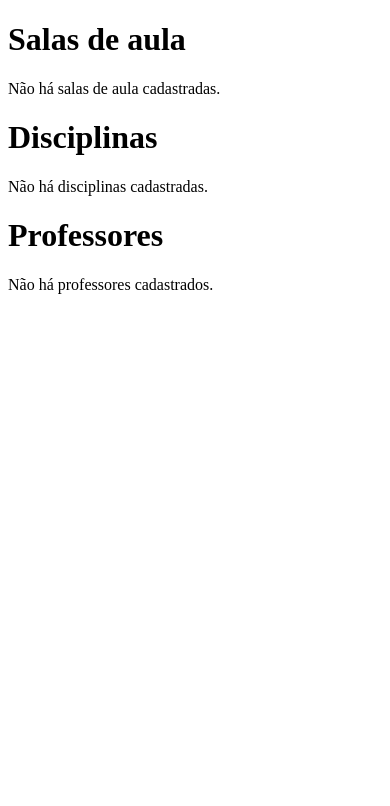
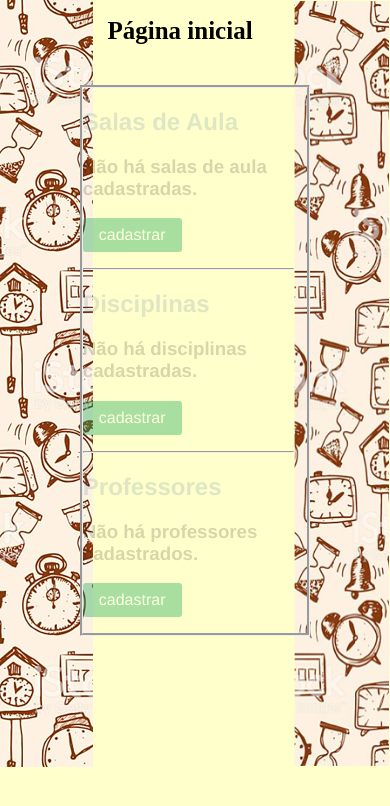
Before and after one commit to cannudo/g-horarios, a Django app: page /otime/ in a window 390 px wide. Shown: the top 806 px of the page. Run offline with Django 3.2, Linux system fonts and the light colour scheme; data that the repository does not hold is empty.

Commit message:
modal sem os campos dos dados

```diff
--- /dev/null
+++ b/src/projeto/otime/static/otime/css/estilo.css
@@ -0,0 +1,90 @@
+<style>
+
+ @charset "utf-8";
+/* CSS Document */
+
+a{
+	text-decoration: none;
+}
+a:hover{
+	color:#C60;
+}
+
+h1{
+	font-size:25px;
+	text-align:center;
+}
+
+h2{
+	opacity:40%;
+	color:#369;
+}
+
+
+h3{
+	opacity:40%;
+	color:#000;
+}
+
+.Container{
+	position: relative;
+	margin: 0 auto;
+	width: 60%;
+	height: 60%;
+	margin-top: 40px;
+	text-align: left;
+	border:groove;
+	border-color-2px:#CCC;
+
+
+}
+
+.link{
+	text-align:center;
+	font-size:18px;
+	font-family:Gotham, "Helvetica Neue", Helvetica, Arial, sans-serif
+}
+.seÃ§aosala{
+	opacity:40%;
+	color:#369;
+	font-family:Gotham, "Helvetica Neue", Helvetica, Arial, sans-serif
+}
+
+.seÃ§aoprofessor{
+	opacity:40%;
+	color:#369;
+	font-family:Gotham, "Helvetica Neue", Helvetica, Arial, sans-serif
+
+}
+.seÃ§aodisciplina{
+	opacity:40%;
+	color:#369;
+	font-family:Gotham, "Helvetica Neue", Helvetica, Arial, sans-serif
+
+}
+
+.imagemesquerda{
+
+
+	float: left;
+	width: 80px;
+	height: 609px;
+	margin-top: -18px;
+	margin-left: -22px;
+}
+
+.imagemdireita{
+	float: right;
+	width: 50px;
+	height: 609px;
+	margin-top: -16px;
+	margin-right: 38px;
+}
+body{
+	background-color:#FFC;
+
+
+
+}
+
+ </style>
--- /dev/null
+++ b/src/projeto/otime/static/otime/css/modal.css
@@ -0,0 +1,128 @@
+/* [Object] Modal
+ * =============================== */
+.modal {
+  opacity: 0;
+  visibility: hidden;
+  position: fixed;
+  top: 0;
+  right: 0;
+  bottom: 0;
+  left: 0;
+  text-align: left;
+  background: rgba(0,0,0, .9);
+  transition: opacity .25s ease;
+}
+
+.modal__bg {
+  position: absolute;
+  top: 0;
+  right: 0;
+  bottom: 0;
+  left: 0;
+  cursor: pointer;
+}
+
+.modal-state {
+  display: none;
+}
+
+.modal-state:checked + .modal {
+  opacity: 1;
+  visibility: visible;
+}
+
+.modal-state:checked + .modal .modal__inner {
+  top: 0;
+}
+
+.modal__inner {
+  transition: top .25s ease;
+  position: absolute;
+  top: -20%;
+  right: 0;
+  bottom: 0;
+  left: 0;
+  width: 50%;
+  margin: auto;
+  overflow: auto;
+  background: #ffc;
+  border-radius: 5px;
+  padding: 1em 2em;
+  height: 50%;
+}
+
+.modal__close {
+  position: absolute;
+  right: 1em;
+  top: 1em;
+  width: 1.1em;
+  height: 1.1em;
+  cursor: pointer;
+}
+
+.modal__close:after,
+.modal__close:before {
+  content: '';
+  position: absolute;
+  width: 2px;
+  height: 1.5em;
+  background: #ccc;
+  display: block;
+  transform: rotate(45deg);
+  left: 50%;
+  margin: -3px 0 0 -1px;
+  top: 0;
+}
+
+.modal__close:hover:after,
+.modal__close:hover:before {
+  background: #aaa;
+}
+
+.modal__close:before {
+  transform: rotate(-45deg);
+}
+
+@media screen and (max-width: 768px) {
+
+  .modal__inner {
+    width: 90%;
+    height: 50%;
+    box-sizing: border-box;
+  }
+}
+
+
+/* Other
+ * =============================== */
+.btn {
+  cursor: pointer;
+  background: #27ae60;
+  display: inline-block;
+  padding: .5em 1em;
+  color: #fff;
+  border-radius: 3px;
+}
+
+.btn:hover,
+.btn:focus {
+  background: #2ecc71;
+}
+
+.btn:active {
+  background: #27ae60;
+  box-shadow: 0 1px 2px rgba(0,0,0, .2) inset;
+}
+
+.btn--blue {
+  background: #2980b9;
+}
+
+.btn--blue:hover,
+.btn--blue:focus {
+  background: #3498db;
+}
+
+.btn--blue:active {
+  background: #2980b9;
+}
--- a/src/projeto/otime/templates/otime/index.html
+++ b/src/projeto/otime/templates/otime/index.html
@@ -1,56 +1,133 @@
 <!DOCTYPE html>
+{% load static %}
 <html lang="pt-br">
-  <head>
+<head>
     <meta charset="utf-8">
     <title>O'Time</title>
-  </head>
-  <body>
-    <h1>Salas de aula</h1>
+    <link rel="stylesheet" href="{% static "otime/css/estilo.css" %}">
+      <link rel="stylesheet" href="{% static "otime/css/modal.css" %}">
+</head>
+
+
+<meta name="viewport" content="width=device-width, initial-scale=1">
+
+<body>
+<aside class="imagemesquerda"> <img src='{% static "otime/img/1.png" %}'/>
+
+</aside>
+<aside class="imagemdireita"><img src='{% static "otime/img/2.png" %}' width="95" height="765" />
+</aside>
+
+  <h1>Página inicial</h1>
+
+<div class="Container">
+   <section class="seÃ§aosala">
+
+    <h2>Salas de Aula</h2>
+
     {% if lista_de_salas %}
       <ul>
         {% for sala_de_aula in lista_de_salas %}
           <li>
-            <h2>{{ sala_de_aula.nome }}</h2>
-            <p>Tipo: {{ sala_de_aula.tipo }}</p>
-            <p>Número: {{ sala_de_aula.numero }}</p>
+            <h3>{{ sala_de_aula.nome }}</h3>
+            <h3>Tipo:{{ sala_de_aula.tipo }}</h3>
+            <h3>NÃºmero: {{ sala_de_aula.numero }}</h3>
           </li>
         {% endfor %}
       </ul>
     {% else %}
-      <p>Não há salas de aula cadastradas.</p>
+      <h3>Não há salas de aula cadastradas.</h3>
     {% endif %}
-    <h1>Disciplinas</h1>
+    <!-- modal1 -->
+ <p>
+   <label class="btn" for="modal-1">cadastrar</label>
+ </p>
+ <input class="modal-state" id="modal-1" type="checkbox" />
+ <div class="modal">
+   <label class="modal__bg" for="modal-1"></label>
+   <div class="modal__inner">
+     <label class="modal__close" for="modal-1"></label>
+     <h2>cadastrar Sala de Aula</h2>
+     <p>Aliquam in sagittis nulla. Curabitur euismod diam eget risus venenatis, sed dictum lectus bibendum. Nunc nunc nisi, hendrerit eget nisi id, rhoncus rutrum velit. Nunc vel mauris dolor. Class aptent taciti sociosqu ad litora torquent per conubia nostra, per inceptos himenaeos. Aliquam fringilla quis nisi eget imperdiet.</p>
+     <label class="btn btn--blue">Click for more AWW</label>
+   </div>
+ </div>
+ <!-- -->
+    </section>
+    <hr>
+     <section class="seÃ§aoprofessor">
+    <h2>Disciplinas</h2>
     {% if lista_de_disciplinas %}
       <ul>
         {% for disciplina in lista_de_disciplinas %}
           <li>
-            <h2>{{ disciplina.nome }}</h2>
-            <p>Código: {{ disciplina.codigo }}</p>
-            <p>Carga horária total: {{ disciplina.carga_horaria_total }}</p>
+            <h3>{{ disciplina.nome }}</h3>
+            <h3>CÃ³digo: {{ disciplina.codigo }}</h3>
+           <h3>Carga horÃ¡ria total: {{ disciplina.carga_horaria_total }}</h3>
           </li>
         {% endfor %}
       </ul>
     {% else %}
-      <p>Não há disciplinas cadastradas.</p>
+      <h3>Não há disciplinas cadastradas.</h3>
     {% endif %}
-    <h1>Professores</h1>
+    <!-- modal2 -->
+ <p>
+   <label class="btn" for="modal-2">cadastrar</label>
+ </p>
+ <input class="modal-state" id="modal-2" type="checkbox" />
+ <div class="modal">
+   <label class="modal__bg" for="modal-2"></label>
+   <div class="modal__inner">
+     <label class="modal__close" for="modal-2"></label>
+     <h2>cadastrar Disciplina</h2>
+     <p>Aliquam in sagittis nulla. Curabitur euismod diam eget risus venenatis, sed dictum lectus bibendum. Nunc nunc nisi, hendrerit eget nisi id, rhoncus rutrum velit. Nunc vel mauris dolor. Class aptent taciti sociosqu ad litora torquent per conubia nostra, per inceptos himenaeos. Aliquam fringilla quis nisi eget imperdiet.</p>
+     <label class="btn btn--blue">Click for more AWW</label>
+   </div>
+ </div>
+  <!-- -->
+    </section>
+    <hr>
+    <section class="seÃ§aodisciplina">
+    <h2>Professores</h2>
     {% if lista_de_professores %}
       <ul>
         {% for professor in lista_de_professores %}
           <li>
-            <h2>{{ professor.nome }}</h2>
-            <p>Telefone: {{ professor.telefone }}</p>
-            <p>E-mail: {{ professor.email }}</p>
-            <p>Matrícula: {{ professor.matricula }}</p>
+            <h3>{{ professor.nome }}</h3>
+            <h3>Telefone: {{ professor.telefone }}</h3>
+            <h3>E-mail: {{ professor.email }}</h3>
+            <h3>MatrÃ­cula: {{ professor.matricula }}</h3>
           </li>
         {% endfor %}
       </ul>
     {% else %}
-      <p>Não há professores cadastrados.</p>
+      <h3>Não há professores cadastrados.</h3>
     {% endif %}
-  </body>
+    <!-- modal3 -->
+ <p>
+   <label class="btn" for="modal-3">cadastrar</label>
+ </p>
+ <input class="modal-state" id="modal-3" type="checkbox" />
+ <div class="modal">
+   <label class="modal__bg" for="modal-3"></label>
+   <div class="modal__inner">
+     <label class="modal__close" for="modal-3"></label>
+     <h2>cadastrar Professor</h2>
+     <p>Aliquam in sagittis nulla. Curabitur euismod diam eget risus venenatis, sed dictum lectus bibendum. Nunc nunc nisi, hendrerit eget nisi id, rhoncus rutrum velit. Nunc vel mauris dolor. Class aptent taciti sociosqu ad litora torquent per conubia nostra, per inceptos himenaeos. Aliquam fringilla quis nisi eget imperdiet.</p>
+     <label class="btn btn--blue">Click for more AWW</label>
+   </div>
+ </div>
+  </section>
+</div>
+ <!-- -->
+</body>
   {% if lista_de_salas and lista_de_disciplinas and lista_de_professores %}
-    <hr>
-    <p>Clique <a href="reservarHorario">aqui</a> para fazer uma ocupação no horário</p>
+
+    <footer>
+    <article class="link">
+    Clique <a href="reservarHorario">aqui</a> para reservar horÃ¡rio.</p>
   {% endif %}
+  </article>
+  </footer>
+
 </html>
```
Also changed, not shown: src/projeto/otime/templates/otime/reservar-horario.html (+24 -18 lines), src/projeto/otime/static/otime/img/1.png (added), src/projeto/otime/static/otime/img/2.png (added).
